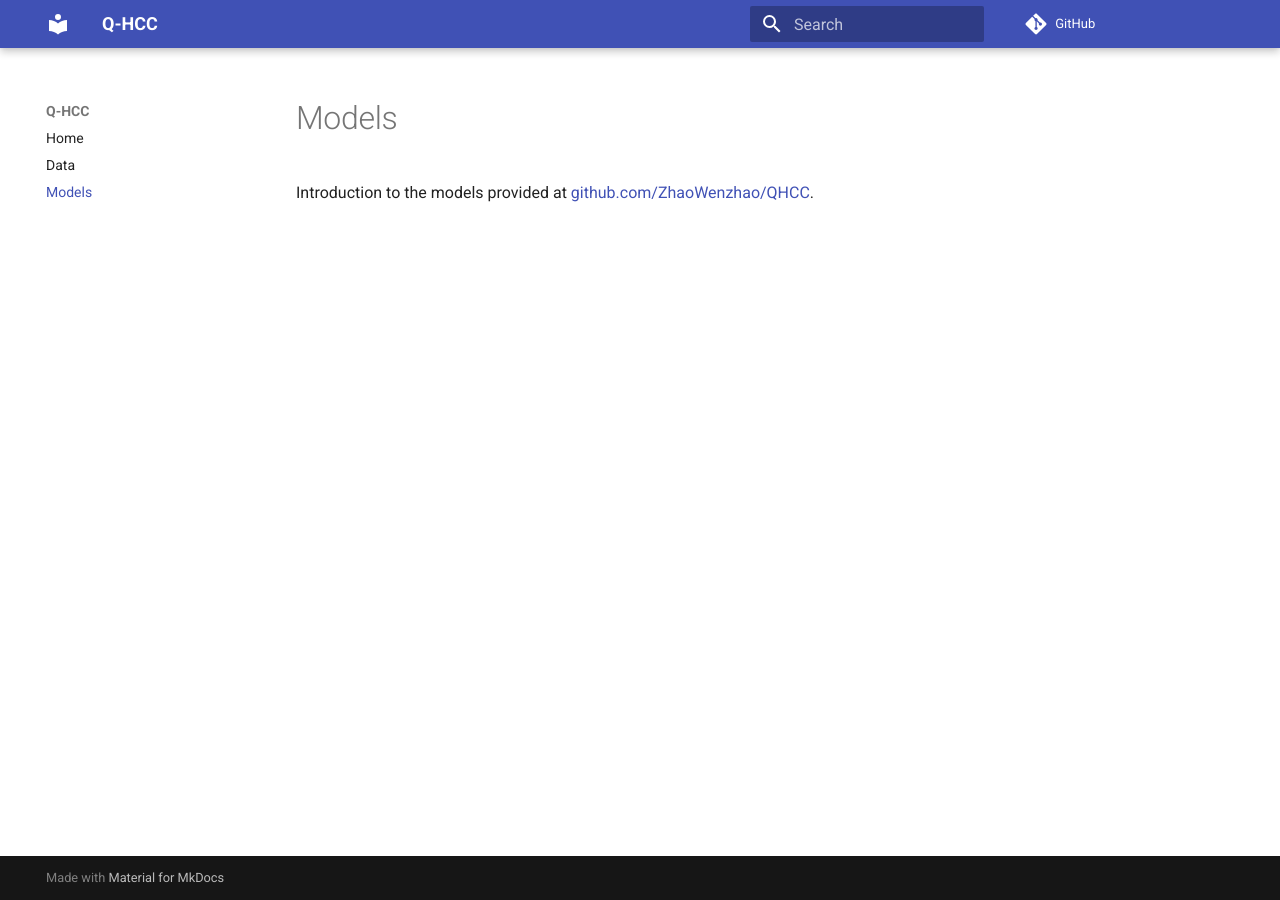
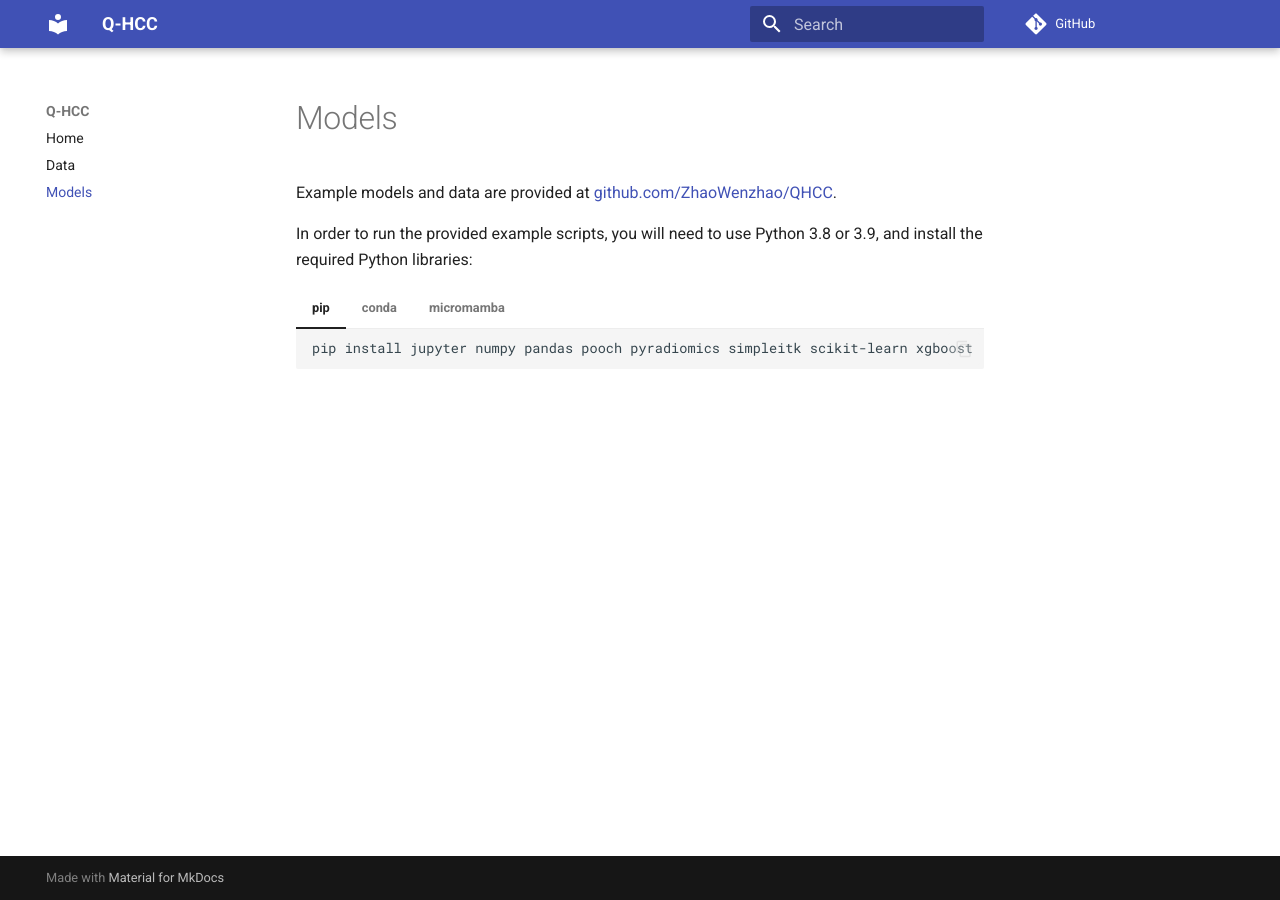
Before and after one commit to ssciwr/QHCC, an MkDocs documentation site: the page built from docs/models.md, in a window 1280 px wide. Built offline with MkDocs 1.6.1 and Material for MkDocs 9.7.7, drawn with Linux system fonts in a browser that asks for light colours; comment, search, counter and statistics services are not loaded.

Commit message:
add python lib install instructions to docs

````diff
--- a/docs/models.md
+++ b/docs/models.md
@@ -1,3 +1,22 @@
 # Models
 
-Introduction to the models provided at [github.com/ZhaoWenzhao/QHCC](https://github.com/ZhaoWenzhao/QHCC).
+Example models and data are provided at [github.com/ZhaoWenzhao/QHCC](https://github.com/ZhaoWenzhao/QHCC).
+
+In order to run the provided example scripts, you will need to use Python 3.8 or 3.9, and install the required Python libraries:
+
+=== "pip"
+    ```bash
+    pip install jupyter numpy pandas pooch pyradiomics simpleitk scikit-learn xgboost
+    ```
+
+=== "conda"
+    ```bash
+    conda env create -n QHCC2 jupyter numpy pandas pooch python radiomics::pyradiomics simpleitk scikit-learn xgboost -c conda-forge -c radiomics
+    conda activate QHCC
+    ```
+
+=== "micromamba"
+    ```bash
+    micromamba env create -n QHCC2 jupyter numpy pandas pooch python radiomics::pyradiomics simpleitk scikit-learn xgboost -c conda-forge -c radiomics
+    micromamba activate QHCC
+    ```
````
Also changed, not shown: docs/data.md (+1 -1 lines), docs/index.md (+1 -1 lines).
